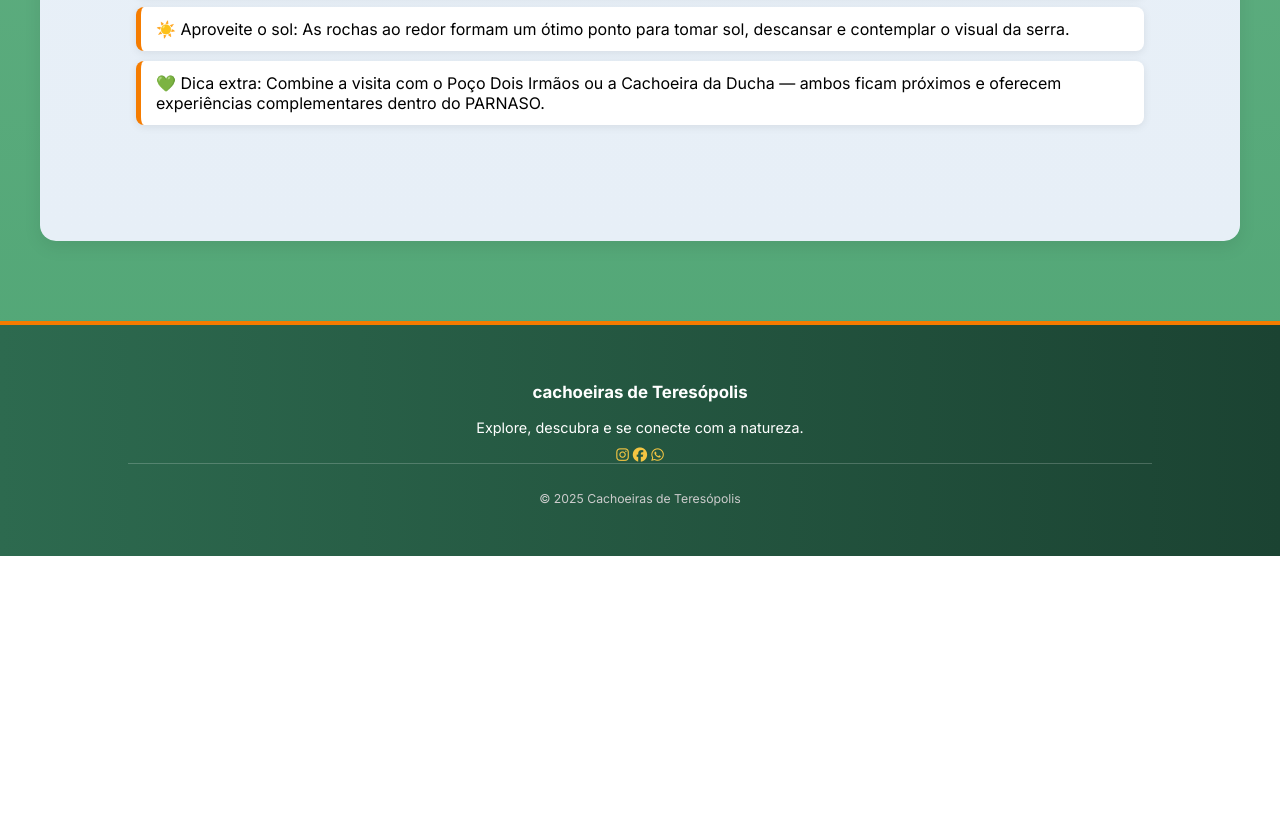
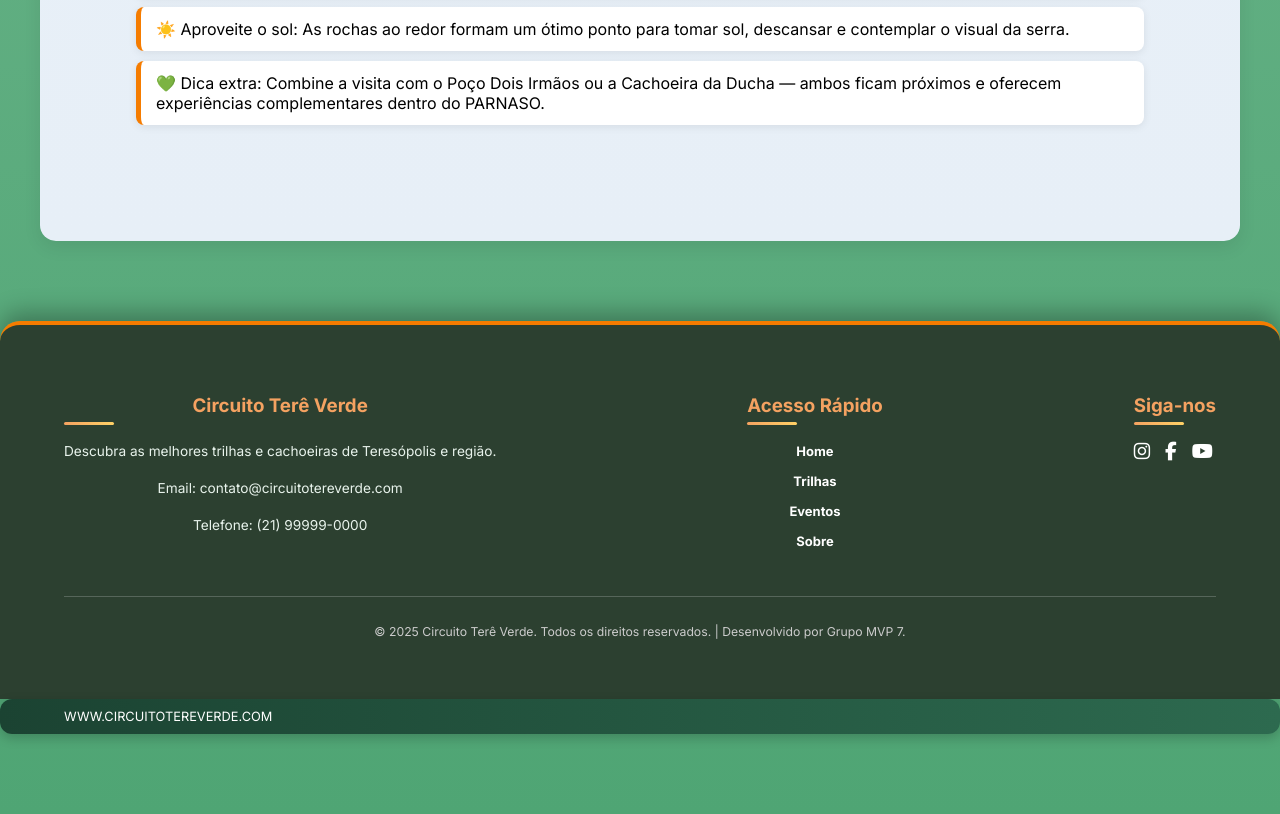
Before and after one commit to Grupomvp7/circuitotereverdeprojetomvpgrupo7, a plain HTML site: page cachoeiras.html in a window 1280 px wide. Shown: the part 10684-11498 px from the top of the page. Before the commit the page ends 11240 px from the top, so only its background shows below. Drawn offline with Linux system fonts and the light colour scheme.

Commit message:
Atualizações no header, footer e seção Sobre

```diff
--- a/cachoeiras.html
+++ b/cachoeiras.html
@@ -298,24 +298,50 @@
 
     </main>
 
-    <footer class="footer">
-        <div class="footer-container">
-            <div class="footer-logo">
-                <h3>cachoeiras de Teresópolis</h3>
-                <p>Explore, descubra e se conecte com a natureza.</p>
+    <footer class="main-footer dark-bg">
+    <div class="container footer-grid">
+
+        <div class="footer-col contact-info">
+            <h3>Circuito Terê Verde</h3>
+            <p>Descubra as melhores trilhas e cachoeiras de Teresópolis e região.</p>
+            <p>Email: contato@circuitotereverde.com</p>
+            <p>Telefone: (21) 99999-0000</p>
+        </div>
+
+        <div class="footer-col quick-links">
+            <h3>Acesso Rápido</h3>
+            <ul>
+                <li><a href="index.html">Home</a></li>
+                <li><a href="trilhas.html">Trilhas</a></li>
+                <li><a href="eventos.html">Eventos</a></li>
+                <li><a href="#sobre">Sobre</a></li>
+            </ul>
+        </div>
+
+        <div class="footer-col social-media">
+            <h3>Siga-nos</h3>
+            <div class="social-icons">
+                <a href="https://www.instagram.com/"><i class="fab fa-instagram"></i></a>
+                <a href="https://www.facebook.com/"><i class="fab fa-facebook-f"></i></a>
+                <a href="https://www.youtube.com/"><i class="fab fa-youtube"></i></a>
+            </div>
             </div>
 
-            <div class="footer-social">
-                <a href="#"><i class="fa-brands fa-instagram" aria-label="Instagram"></i></a>
-                <a href="#"><i class="fa-brands fa-facebook" aria-label="Facebook"></i></a>
-                <a href="#"><i class="fa-brands fa-whatsapp" aria-label="WhatsApp"></i></a>
-            </div>
+    </div>
+
+    <div class="footer-bottom">
+        <div class="container">
+            <p>&copy; 2025 Circuito Terê Verde. Todos os direitos reservados. | Desenvolvido por Grupo MVP 7.</p>
         </div>
+    </div>
+</footer>
 
-        <div class="footer-bottom">
-            <p>© 2025 Cachoeiras de Teresópolis</p>
-        </div>
-    </footer>
+<div class="admin-area-section">
+    <div class="top-bar">
+        <span>WWW.CIRCUITOTEREVERDE.COM</span>
+    </div>
+    <div class="admin-area container">
+</div>
 
     <script>
         // ===== CARROSSEL =====
```
Also changed, not shown: eventos.html (+18 -20 lines), index.html (+1 -5 lines), trilhas.html (+40 -14 lines).
